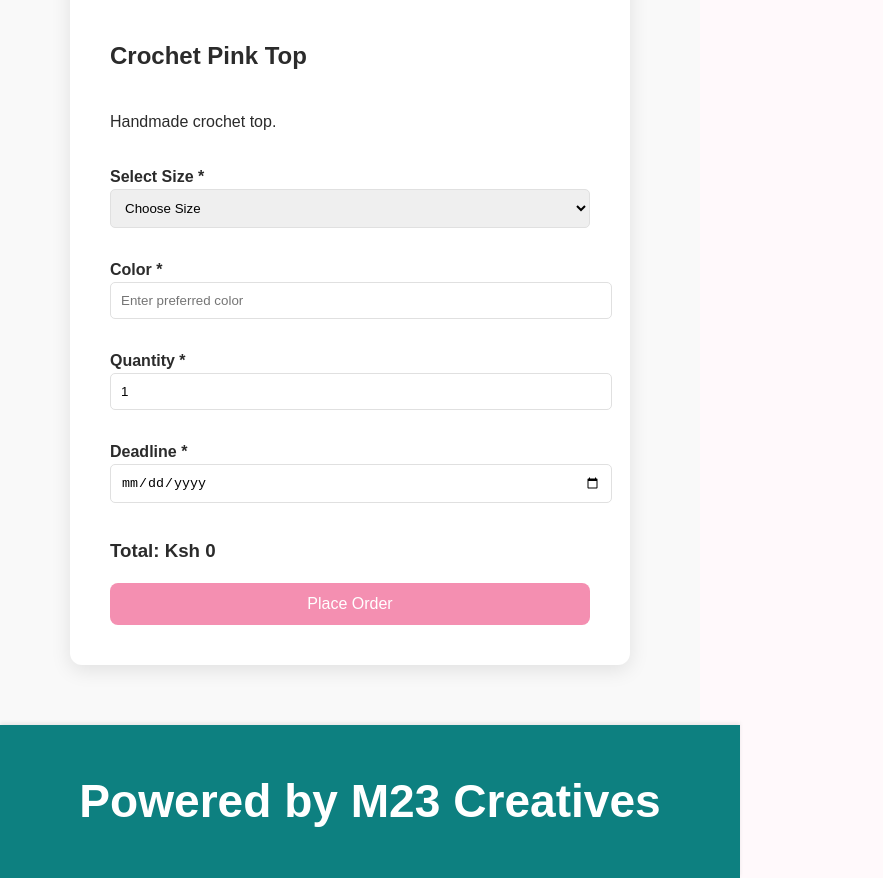
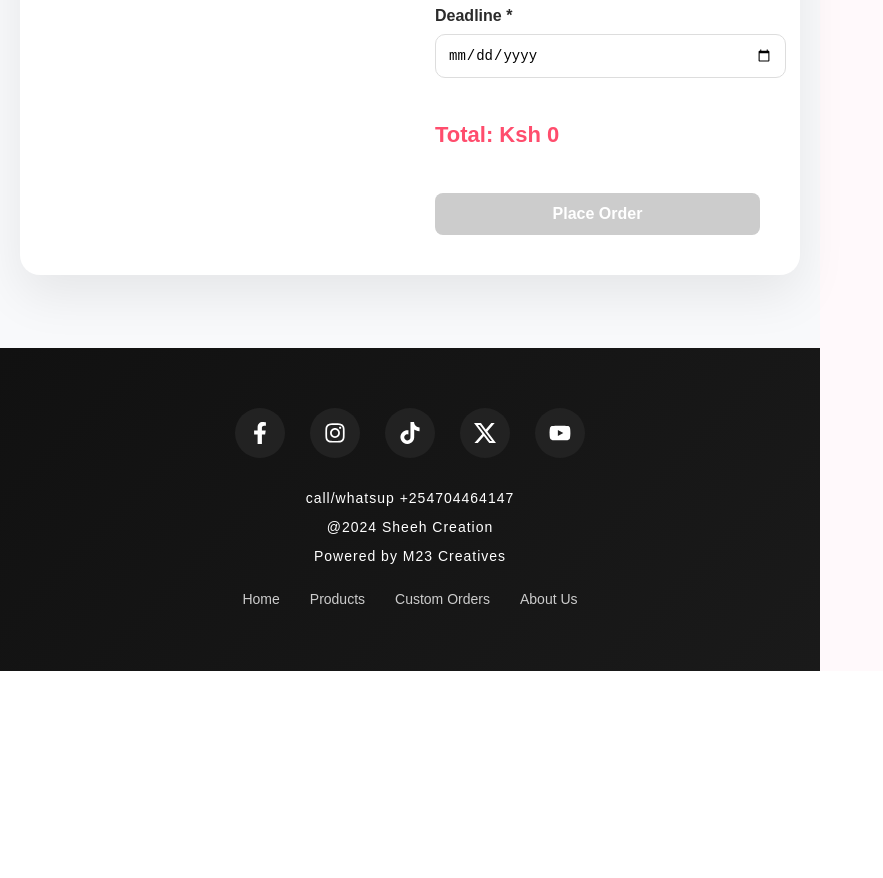
Before and after one commit to John-M23/Shee-Creations, a React (Vite) app: page /product/1 in a window 1280 px wide. Shown: the part 707-1585 px from the top of the page, without its empty margins (0-883 px from the left). After the commit the page ends 1378 px from the top, so only its background shows below. Built offline with nearby package versions, Linux system fonts and the light colour scheme.

Commit message:
Added foter now ok Editing part remaining

```diff
--- a/package.json
+++ b/package.json
@@ -12,6 +12,7 @@
   "dependencies": {
     "react": "^19.2.0",
     "react-dom": "^19.2.0",
+    "react-icons": "^5.5.0",
     "react-router-dom": "^7.13.1"
   },
   "devDependencies": {
--- a/src/App.css
+++ b/src/App.css
@@ -225,11 +225,136 @@ img {
   opacity: 0.8;
   filter: brightness(0.9);
 }
+/* Product Order  */
+/* PAGE WRAPPER */
+.order-page {
+  padding: 60px 20px;
+  background: #f8f9fb;
+  min-height: 100vh;
+  display: flex;
+  justify-content: center;
+  align-items: center;
+}
+
+/* CONTAINER */
+.order-container {
+  background: white;
+  max-width: 1100px;
+  width: 100%;
+  display: flex;
+  gap: 50px;
+  padding: 40px;
+  border-radius: 20px;
+  box-shadow: 0 20px 50px rgba(0, 0, 0, 0.08);
+  flex-wrap: wrap;
+}
+
+/* IMAGE */
+.order-image {
+  flex: 1;
+  min-width: 300px;
+}
+
+.order-image img {
+  width: 100%;
+  border-radius: 20px;
+  object-fit: cover;
+  transition: transform 0.4s ease;
+}
+
+.order-image img:hover {
+  transform: scale(1.05);
+}
+
+/* FORM */
+.order-form {
+  flex: 1;
+  min-width: 300px;
+  display: flex;
+  flex-direction: column;
+}
+
+.order-form h2 {
+  margin-bottom: 10px;
+  font-size: 28px;
+}
+
+.order-form p {
+  color: #666;
+  margin-bottom: 25px;
+}
+
+/* LABELS */
+.order-form label {
+  font-weight: 600;
+  margin-bottom: 6px;
+  margin-top: 15px;
+}
+
+/* INPUTS */
+.order-form input,
+.order-form select {
+  padding: 12px;
+  border-radius: 10px;
+  border: 1px solid #ddd;
+  font-size: 14px;
+  transition: all 0.3s ease;
+}
+
+.order-form input:focus,
+.order-form select:focus {
+  outline: none;
+  border-color: #ff4d6d;
+  box-shadow: 0 0 0 3px rgba(255, 77, 109, 0.15);
+}
+
+/* TOTAL */
+.order-form h3 {
+  margin-top: 25px;
+  font-size: 22px;
+  color: #ff4d6d;
+}
+
+/* BUTTON */
+.submit-btn {
+  margin-top: 20px;
+  padding: 14px;
+  border: none;
+  border-radius: 12px;
+  background: linear-gradient(135deg, #ff4d6d, #ff1e56);
+  color: white;
+  font-size: 16px;
+  font-weight: 600;
+  cursor: pointer;
+  transition: all 0.3s ease;
+}
+
+.submit-btn:hover {
+  transform: translateY(-4px);
+  box-shadow: 0 10px 20px rgba(255, 30, 86, 0.3);
+}
+
+.submit-btn:disabled {
+  background: #ccc;
+  cursor: not-allowed;
+  box-shadow: none;
+}
 
 /* About Section */
-.about-section, .testimonial-section {
-  width: 95%;
-  max-width: 800px;
+.about-content {
+  display: flex;
+  align-items: center;
+  gap: 30px;
+}
+
+.about-image {
+  width: 300px;
+  border-radius: 10px;
+  object-fit: cover;
+}
+/*
+.testimonial-section {
+  max-width: 900px;
   margin: 40px auto;
   padding: 20px;
   background-color: white;
@@ -238,30 +363,222 @@ img {
   box-shadow: 0 4px 12px rgba(0,0,0,0.1);
 }
 
-.about-section h2, .testimonial-section h2 {
+.testimonial-section h2 {
   margin-bottom: 20px;
   color: var(--text-color);
+  text-align: center;
+} */
+
+/* Testimonial card layout
+.testimonial-card {
+  display: flex;
+  align-items: center;
+  gap: 20px;
+  margin-bottom: 20px;
+} */
+
+/* Image on the left */
+/* .testimonial-image {
+  width: 150px;
+  height: 150px;
+  border-radius: 50%;
+  object-fit: cover;
+} */
+
+/* Text on the right */
+/* .testimonial-text {
+  flex: 1;
 }
 
-.about-section p, .testimonial-section p {
-  color: var(--text-color);
+.testimonial-text p {
   font-size: 16px;
   line-height: 1.5;
+  color: var(--text-color);
+  margin-bottom: 10px;
 }
 
-.testimonial-section p {
-  font-style: italic;
+.testimonial-text h3 {
+  font-weight: 600;
+  color: var(--accent-color);
+} */
+
+/* Arrows */
+/* .testimonial-arrows {
+  display: flex;
+  justify-content: center;
+  gap: 20px;
 }
+
+.testimonial-arrows button {
+  padding: 10px 15px;
+  font-size: 18px;
+  background: var(--primary-color);
+  color: white;
+  border: none;
+  border-radius: 5px;
+  cursor: pointer;
+}
+
+.testimonial-arrows button:hover {
+  background: var(--secondary-color);
+} */
+
+/* Responsive for mobile */
+/* @media (max-width: 600px) {
+  .testimonial-card {
+    flex-direction: column;
+    text-align: center;
+  }
+
+  .testimonial-image {
+    width: 120px;
+    height: 120px;
+  }
+
+  .testimonial-text {
+    margin-top: 15px;
+  }
+} */
+
+
+/* Only inside testimonial-section */
+.testimonial-section .testimonial-card {
+  display: flex;
+  align-items: center;
+  gap: 20px;
+  margin-bottom: 20px;
+}
+
+.testimonial-section .testimonial-image {
+  width: 150px;
+  height: 150px;
+  border-radius: 50%;
+  object-fit: cover;
+}
+
+.testimonial-section .testimonial-text {
+  flex: 1;
+}
+
+.testimonial-section .testimonial-text p {
+  font-size: 16px;
+  line-height: 1.5;
+  color: var(--text-color);
+  margin-bottom: 10px;
+}
+
+.testimonial-section .testimonial-text h3 {
+  font-weight: 600;
+  color: var(--accent-color);
+}
+
+.testimonial-section .testimonial-arrows {
+  display: flex;
+  justify-content: center;
+  gap: 20px;
+}
+
+.testimonial-section .testimonial-arrows button {
+  padding: 10px 15px;
+  font-size: 18px;
+  background: var(--primary-color);
+  color: white;
+  border: none;
+  border-radius: 5px;
+  cursor: pointer;
+}
+
+.testimonial-section .testimonial-arrows button:hover {
+  background: var(--secondary-color);
+}
+
+/* Responsive inside testimonial only */
+@media (max-width: 600px) {
+  .testimonial-section .testimonial-card {
+    flex-direction: column;
+    text-align: center;
+  }
+
+  .testimonial-section .testimonial-image {
+    width: 120px;
+    height: 120px;
+  }
+
+  .testimonial-section .testimonial-text {
+    margin-top: 15px;
+  }
+}
+
+
+
+
+
 
 /* Footer */
 .footer {
-  background-color: var(--secondary-color);
+  background: linear-gradient(135deg, #111, #1a1a1a);
   color: white;
+  padding: 60px 20px;
   text-align: center;
-  padding: 20px;
-  width: 100%;
-  box-shadow: 0 -2px 4px rgba(0, 0, 0, 0.08);
-  font-size: 0.9rem;
+}
+
+.social-icons {
+  display: flex;
+  justify-content: center;
+  gap: 25px;
+  margin-bottom: 30px;
+}
+
+.social-icons a {
+  width: 50px;
+  height: 50px;
+  background: #222;
+  display: flex;
+  align-items: center;
+  justify-content: center;
+  border-radius: 50%;
+  font-size: 22px;
+  color: white;
+  transition: all 0.3s ease;
+}
+
+.social-icons a:hover {
+  transform: translateY(-6px);
+  background: #ff4d6d;
+  box-shadow: 0 8px 20px rgba(255, 77, 109, 0.4);
+}
+
+.footer-text p {
+  margin: 8px 0;
+  font-size: 14px;
+  letter-spacing: 1px;
+}
+
+.quick-links {
+  margin-top: 20px;
+}
+
+.quick-links a {
+  color: #ccc;
+  margin: 0 15px;
+  text-decoration: none;
+  font-size: 14px;
+  transition: color 0.3s ease;
+}
+
+.quick-links a:hover {
+  color: #ff4d6d;
+}
+
+/* Responsive */
+@media (max-width: 600px) {
+  .footer-socials a {
+    font-size: 20px;
+  }
+
+  .footer-links a {
+    font-size: 14px;
+  }
 }
 
 /* -------------- Responsive ---------------- */
@@ -302,7 +619,15 @@ img {
   .products-list { grid-template-columns: 1fr; gap: 15px; padding: 20px 5%; }
   .order-container { flex-direction: column; padding: 20px; gap: 15px; }
   .order-image img { max-width: 100%; }
-  .about-section p, .testimonial-section p { font-size: 14px; line-height: 1.4; }
+  @media (max-width: 768px) {
+  .about-content {
+    flex-direction: column;
+    text-align: center;
+  }.about-image {
+    width: 100%;
+    max-width: 300px;
+  }
+}
   .footer { font-size: 0.8rem; padding: 15px; }
 }
 
--- a/src/components/About.jsx
+++ b/src/components/About.jsx
@@ -3,12 +3,29 @@ import product1 from '../assets/images/products/crotchet1.png';
 function About(){
     return(
         <section id="About">
-        <div className="about-section">
-            <h1>About Us</h1>
-              <img src={product1} alt="Product 1" className='product-image    '/>
-            <p>Welcome to Sheeh Creations , your one-stop shop for unique and stylish clothing. We are passionate about providing high-quality fashion pieces that allow you to express your individuality and confidence. Our collection features a wide range of trendy and timeless designs, carefully curated to suit every style and occasion. At Sheeh Collection, we believe that fashion is not just about what you wear, but how it makes you feel. We are committed to delivering exceptional customer service and ensuring that every shopping experience with us is enjoyable and memorable. Thank you for choosing Sheeh Collection as your go-to destination for fashion-forward clothing.</p>
-        </div>
+            <div className="about-section">
+                <h1>About Us</h1>
+
+                <div className="about-content">
+
+
+                      <img
+                        src={product1}
+                        alt="Product 1"
+                        className="about-image"
+                    />
+                    {/* TEXT FIRST (Left side) */}
+                    <p>
+                        Welcome to Sheeh Creations, your one-stop shop for unique and stylish clothing...
+                    </p>
+
+                    {/* IMAGE SECOND (Right side) */}
+
+
+                </div>
+            </div>
         </section>
     )
 }
+
 export default About;
--- a/src/components/footer.jsx
+++ b/src/components/footer.jsx
@@ -1,11 +1,44 @@
+import { FaFacebookF, FaInstagram } from "react-icons/fa";
+import { SiTiktok, SiX } from "react-icons/si";
+import { FaYoutube } from "react-icons/fa";
 function Footer() {
-    return (
-        <footer className="footer">
+  return (
+    <section id="Contact">
+    <footer className="footer">
+      <div className="social-icons">
+        <a href="https://www.facebook.com" target="_blank" rel="noopener noreferrer">
+          <FaFacebookF />
+        </a>
+        <a href="https://www.instagram.com" target="_blank" rel="noopener noreferrer">
+          <FaInstagram />
+        </a>
+        <a href="https://www.tiktok.com" target="_blank" rel="noopener noreferrer">
+          <SiTiktok />
+        </a>
+        <a href="https://www.x.com" target="_blank" rel="noopener noreferrer">
+          <SiX />
+        </a>
 
-    <h1>Powered by M23 Creatives</h1>
+          <a href="https://wwws.youtube.com" target="_blank" rel="noopener noreferrer">
+  <FaYoutube />
+</a>
 
 
-        </footer>
-    );
+      </div>
+      <div className="footer-text">
+        <p>call/whatsup +254704464147</p>
+        <p> @2024 Sheeh Creation</p>
+        <p>Powered by M23 Creatives</p>
+        <div className="quick-links">
+          <a href="#Home">Home</a>
+          <a href="#Products">Products</a>
+          <a href="#Order">Custom Orders</a>
+          <a href="#About">About Us</a>
+        </div>
+      </div>
+    </footer>
+    </section>
+  );
 }
+
 export default Footer;
--- a/src/components/header.jsx
+++ b/src/components/header.jsx
@@ -45,6 +45,9 @@ function Header() {
         <button onClick={() => goHomeAndScroll("About")} className="shop-now">
           About Us
         </button>
+        <button onClick={() => goHomeAndScroll("Contact")} className="shop-now">
+          Contact Us
+        </button>
       </nav>
     </header>
   );
```
Also changed, not shown: src/components/Testimonial.jsx (+45 -18 lines), 1 other file (tests, documents, lock files or other folders).
